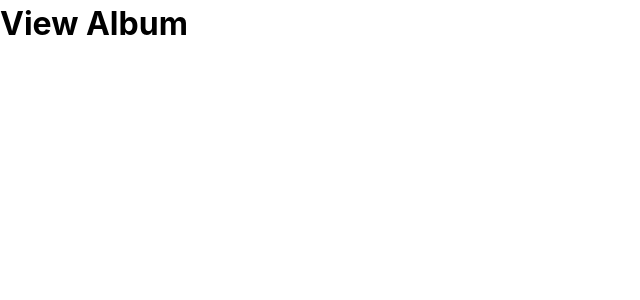
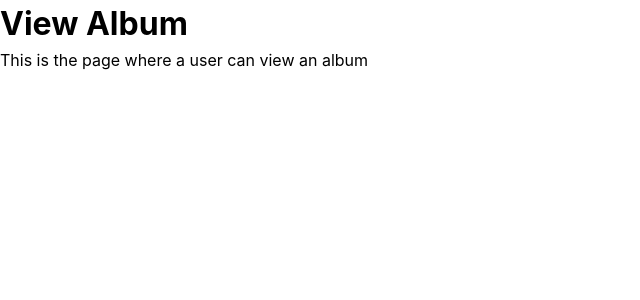
Before and after one commit to jv88899/msump, a React (Create React App) app: page /view in a window 1280 px wide. Shown: the top 300 px of the page, without its empty margins (0-640 px from the left). Built offline with nearby package versions, Linux system fonts and the light colour scheme.

Commit message:
created Description component

```diff
--- /dev/null
+++ b/src/components/description/Description.js
@@ -0,0 +1,3 @@
+export default function Description({ text }) {
+  return <p>{text}</p>;
+}
--- a/src/pages/add-album/AddAlbum.js
+++ b/src/pages/add-album/AddAlbum.js
@@ -1,9 +1,11 @@
+import Description from "../../components/description/Description";
 import Title from "../../components/title/Title";
 
 export default function AddAlbum() {
   return (
     <div>
       <Title text="Add Album" />
+      <Description text="This is the page where a user can add an album" />
     </div>
   );
 }
--- a/src/pages/view-album/ViewAlbum.js
+++ b/src/pages/view-album/ViewAlbum.js
@@ -1,9 +1,11 @@
+import Description from "../../components/description/Description";
 import Title from "../../components/title/Title";
 
 export default function ViewAlbum() {
   return (
     <div>
       <Title text="View Album" />
+      <Description text="This is the page where a user can view an album" />
     </div>
   );
 }
```
